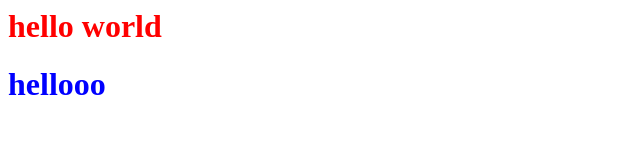
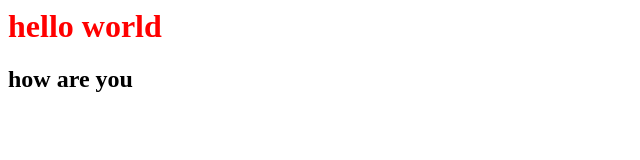
Before and after one commit to AaronJhaj/portfolio, a plain HTML site: page index.html in a window 1280 px wide. Shown: the whole page, without its empty margins (0-640 px from the left). Drawn offline with Linux system fonts and the light colour scheme.

Commit message:
Update index.html

```diff
--- a/index.html
+++ b/index.html
@@ -7,7 +7,7 @@
     <h1 class = "head_title">
       hello world</h1>
 
-    <h1>hellooo</h1>
+    <h2>how are you</h2>
   </body>
 
 </html>
```
